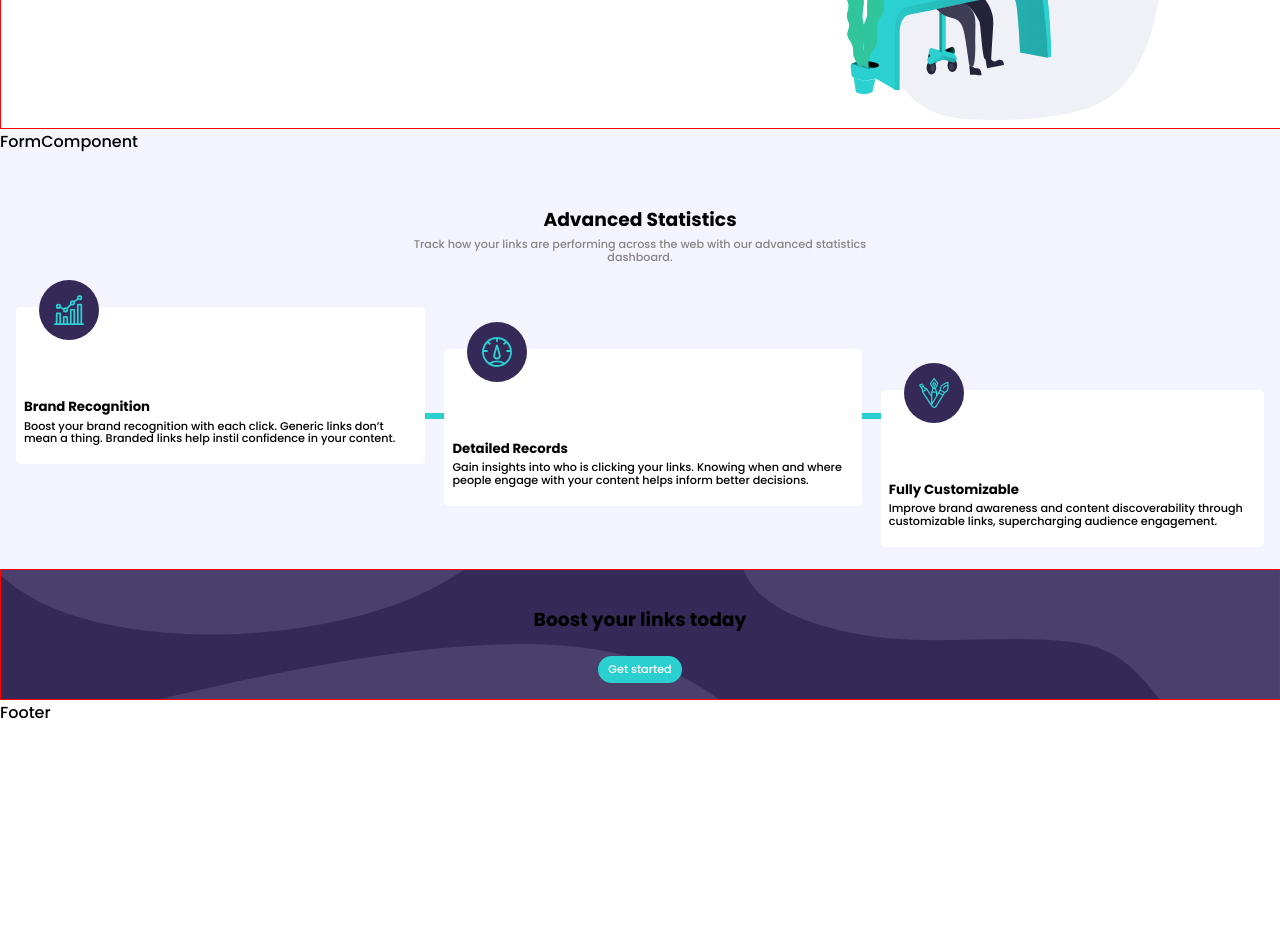
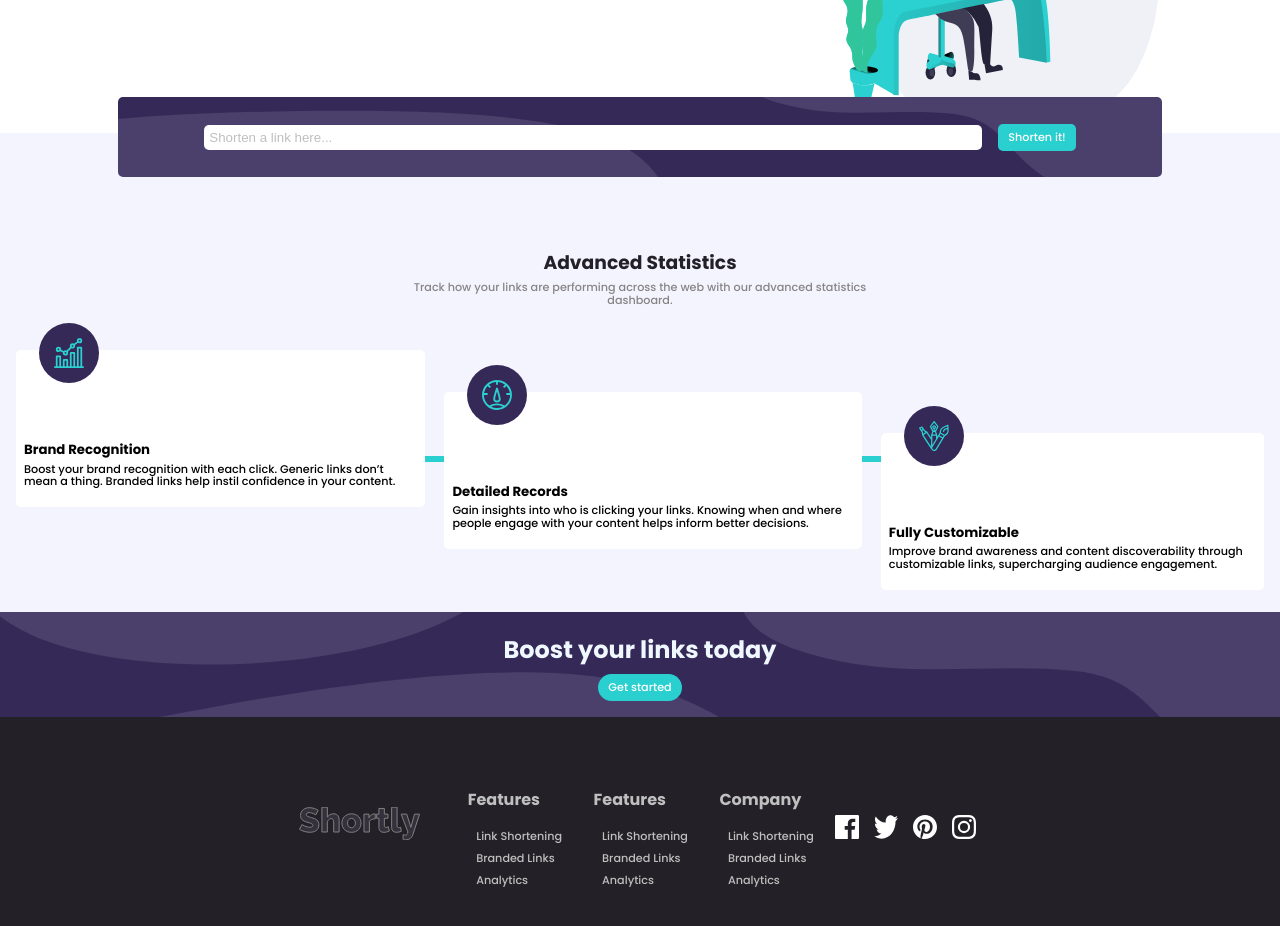
Before and after one commit to msi117/url-shortening-api-landing-page, a React (Create React App) app: page / in a window 1280 px wide. Shown: the part 300-1226 px from the top of the page. Before the commit the page ends 1025 px from the top, so only its background shows below. Built offline with nearby package versions, Linux system fonts and the light colour scheme.

Commit message:
Project Ready

```diff
--- a/src/components/ArticleComponent.jsx
+++ b/src/components/ArticleComponent.jsx
@@ -1,28 +1,14 @@
-import React, { useState } from "react";
 import Brand from "../images/icon-brand-recognition.svg";
 import Detail from "../images/icon-detailed-records.svg";
 import Fully from "../images/icon-fully-customizable.svg";
 import FormComponent from "./FormComponent";
 
 function ArticleComponent() {
-  const [data, setData] = useState({});
-
-  const getShortUrl = async () => {
-    const req = await fetch(
-      `https://api.shrtco.de/v2/shorten?url=https://apple.com`
-    );
-    const res = await req.json();
-    console.log(res.ok);
-    setData(res);
-  };
-
   return (
     <article>
       <div className="article">
-          <div className="formcomponent">
-              {/* todo Form Component */}
-              <FormComponent />
-          </div>
+        <FormComponent />
+
         <div className="head">
           <h3>Advanced Statistics</h3>
           <p>
--- a/src/components/Aside.jsx
+++ b/src/components/Aside.jsx
@@ -3,7 +3,7 @@ import React from 'react'
 function Aside() {
   return (
     <aside>
-        <h3>Boost your links today</h3>
+        <h2>Boost your links today</h2>
         <button className="btn started">Get started</button>
     </aside>
   )
--- a/src/components/Footer.jsx
+++ b/src/components/Footer.jsx
@@ -1,11 +1,52 @@
-import React from 'react'
+import React from "react";
+import {ReactComponent as Logo} from "../images/logo.svg";
+import Facebook from "../images/icon-facebook.svg"
+import Twitter from "../images/icon-twitter.svg"
+import Pinterest from "../images/icon-pinterest.svg"
+import Instagram from "../images/icon-instagram.svg"
+
 
 function Footer() {
   return (
     <footer>
-        Footer
+      <div className="footer-container">
+        <Logo fill="gray" stroke="gray"/>
+      </div>
+      <div className="lists">
+      <div className="list-container">
+        <h6>Features</h6>
+      <ul>
+        <li>Link Shortening</li>
+        <li>Branded Links</li>
+        <li>Analytics</li>
+      </ul>
+      </div>
+      <div className="list-container">
+        <h6>Features</h6>
+      <ul>
+        <li>Link Shortening</li>
+        <li>Branded Links</li>
+        <li>Analytics</li>
+      </ul>
+      </div>
+      <div className="list-container">
+        <h6>Company</h6>
+      <ul>
+        <li>Link Shortening</li>
+        <li>Branded Links</li>
+        <li>Analytics</li>
+      </ul>
+      </div>
+      </div>
+        <div className="social-icons">
+          <img src={Facebook} alt="" />
+          <img src={Twitter} alt="" />
+          <img src={Pinterest} alt="" />
+          <img src={Instagram} alt="" />
+
+        </div>
     </footer>
-  )
+  );
 }
 
-export default Footer
+export default Footer;
--- a/src/components/FormComponent.jsx
+++ b/src/components/FormComponent.jsx
@@ -1,9 +1,65 @@
-import React from 'react'
+import React, { useState } from "react";
+import LinksComponent from "./LinksComponent";
 
 function FormComponent() {
+  const [url, setUrl] = useState("");
+  const [links, setLinks] = useState([]);
+
+  //Input Handler
+  const handleInput = (e) => {
+    // console.log(e.target.value);
+    setUrl(e.target.value);
+  };
+
+  // Button Handler
+  const handleButton = () => {
+    fetchUrl(url);
+  };
+
+  // Async Fetch URL
+  const fetchUrl = async (value) => {
+    const req = await fetch(`https://api.shrtco.de/v2/shorten?url=${value}`);
+    const res = await req.json();
+    console.log( typeof res, res  );
+
+    const updated_list = [
+        ...links,
+        res
+    ]
+
+    setLinks(updated_list)
+
+
+  };
+
+
+  const handleTest = () => {
+      console.log('test button clicked');
+      console.log(url,links);
+  }
+
   return (
-    <div>FormComponent</div>
-  )
+    <div>
+
+      <div className="url-container">
+        {/* <button onClick={handleTest}>testing button</button> */}
+
+        <input
+          type="text"
+          name="url"
+          id="url"
+          placeholder="Shorten a link here..."
+          onChange={handleInput}
+        />
+        <button className="btn" id="shorten" onClick={handleButton}>
+          Shorten it!
+        </button>
+      </div>
+      <div className="added-links">
+        {links ? links.map((link) => <LinksComponent key={link.result.code} link={link} />) : ""}
+      </div>
+    </div>
+  );
 }
 
-export default FormComponent
+export default FormComponent;
--- a/src/components/Header.jsx
+++ b/src/components/Header.jsx
@@ -1,20 +1,28 @@
 /* eslint-disable jsx-a11y/anchor-is-valid */
-import React from "react";
+import React, { useState } from "react";
 import Logo from "../images/logo.svg";
+import Menu from "../images/menu.svg"
 function Header() {
+  const [showNav, setShowNav] = useState(false);
+
   return (
     <header>
       <div className="header-container">
-        <nav>
-          <img src={Logo}  alt="Shortly Logo" />
+        <img src={Logo} alt="Shortly Logo" id="image" />
+        <nav id={showNav ? "show" : ""}>
           <a href="#">Features</a>
           <a href="#">Pricing</a>
           <a href="#">Resources</a>
         </nav>
-        <div className="logins-container">
+        <div className="logins-container" id={showNav ? "show" : ""}>
           <button className="btn">Login</button>
           <button className="btn">Sign Up</button>
         </div>
+        <button
+          className="hidden"
+          id="menu"
+          onClick={() => setShowNav(!showNav)}
+        > <img src={Menu} alt="Menu" /> </button>
       </div>
     </header>
   );
--- /dev/null
+++ b/src/components/LinksComponent.jsx
@@ -0,0 +1,18 @@
+import React from "react";
+
+function LinksComponent({ link }) {
+  return (
+    <div className="url">
+      <div>
+        {" "}
+        <p className="full-url"> {link.result.original_link} </p>
+      </div>
+      <div className="combined">
+        <a href={link.result.full_short_link}>{link.result.full_short_link} </a>
+        <button className="copy-button">Copy</button>
+      </div>
+    </div>
+  );
+}
+
+export default LinksComponent;
--- a/src/index.css
+++ b/src/index.css
@@ -86,7 +86,7 @@ button:hover {
 }
 
 section {
-  border: 1px solid red;
+  /* border: 1px solid red; */
   display: flex;
   gap: 2rem;
   height: 20rem;
@@ -115,7 +115,7 @@ h1 {
 }
 
 aside {
-  border: 1px solid red;
+  /* border: 1px solid red; */
   height: 25%;
   background: 0 0 / 100% 100% url("./images/bg-boost-desktop.svg") var(--Very-Dark-Blue);
   display: flex;
@@ -124,8 +124,12 @@ aside {
   column-gap: 0;
 }
 
+h2 {
+  color: aliceblue;
+}
+
 h3 {
-  color: black;
+  color: var(--Very-Dark-Violet);
   padding: 1rem;
   font-weight: 700;
 }
@@ -156,6 +160,7 @@ article {
 .tail {
   /* position: relative; */
 }
+
 .details-container {
   display: flex;
   padding: 1rem;
@@ -181,10 +186,12 @@ p {
 .box1 {
   align-self: flex-start;
 }
+
 .box2 {
   align-self: center;
 
 }
+
 .box3 {
   align-self: flex-end;
 }
@@ -210,3 +217,336 @@ p {
   top: -35px;
   left: 15px;
 }
+
+.url-container {
+  width: 80%;
+  margin: 0 auto;
+  padding: 10px;
+  position: relative;
+  top: -2.25rem;
+  background: 0 0 / 100% 100% url("./images/bg-shorten-desktop.svg") var(--Very-Dark-Blue);
+  border-radius: 5px;
+  display: flex;
+  justify-content: center;
+  align-items: center;
+  height: 60px;
+  gap: 1rem;
+}
+
+input[type='text'] {
+  width: 75%;
+  padding: 5px;
+  border-radius: 5px;
+  border: none;
+}
+
+input[type='text']::placeholder {
+  color: var(--Gray);
+}
+
+#shorten {
+  border-radius: 5px;
+  padding: 5px 10px;
+}
+
+.added-links {
+  width: 80%;
+  /* border: 1px solid red; */
+  margin: 0 auto;
+  margin-top: -1rem;
+}
+
+.url {
+  background-color: white;
+  margin-bottom: .7rem;
+  border-radius: 5px;
+  display: flex;
+  justify-content: space-between;
+  align-items: center;
+}
+
+.url p {
+  margin-top: 10px;
+  font-size: .7rem;
+  padding: 0 10px;
+}
+
+.full-url {
+  font-weight: 500;
+}
+
+a {
+  text-decoration: none;
+  color: var(--cyan);
+  margin-right: .7rem;
+}
+
+.combined {
+  display: flex;
+  align-items: center;
+
+}
+
+.copy-button {
+  border-radius: 3px;
+  height: 20px;
+  width: 50px;
+  padding: 0;
+  margin-right: 15px;
+}
+
+
+/* extra button */
+.hidden {
+  display: none;
+  position: absolute;
+  top: 20px;
+  right: 30px;
+}
+
+footer {
+  background-color: var(--Very-Dark-Violet) ;
+  display: flex;
+  justify-content: center;
+  align-items: center;
+  gap: 1rem;
+  padding: 2rem 0;
+
+}
+
+.footer-container  {
+
+}
+
+.lists {
+  display: flex;
+}
+
+.list-container {
+
+}
+
+h6 {
+  color: var(--Gray);
+  font-size: 1rem;
+  margin-left: 25%;
+  margin-bottom: 0;
+}
+
+ul {
+  list-style: none;
+
+}
+li {
+  font-size: .7rem;
+  color: var(--Gray);
+  margin-bottom: 5px;
+  cursor: pointer;
+
+
+}
+
+.social-icons {
+  display: flex;
+  gap: 5px;
+}
+
+.social-icons img {
+  padding: 5px;
+  cursor: pointer;
+}
+.social-icons img:hover {
+  fill: var(--cyan);
+}
+
+@media screen and (max-width: 375px) {
+  .hidden {
+    display: block;
+
+  }
+
+  #menu {
+    background: none;
+
+  }
+
+
+
+  nav,
+  .logins-container {
+    display: none;
+    flex: 50%;
+  }
+
+  nav {
+    align-items: flex-start;
+  }
+
+  nav a {
+    font-size: 1rem;
+  }
+
+  #image {
+    position: absolute;
+    top: 20px;
+  }
+
+  .logins-container {
+    align-items: flex-end;
+  }
+
+  .logins-container button {
+    width: 70%;
+    align-items: center;
+    margin: 0 auto;
+    justify-content: center;
+    align-self: center;
+  }
+
+  #show {
+    display: flex;
+    flex-direction: column;
+    margin-top: 50px;
+  }
+
+  header {}
+
+  section {
+    flex-direction: column;
+    gap: 0;
+    padding: 0;
+    width: 100%;
+    height: 30rem;
+    padding-bottom: 2rem;
+  }
+
+  .left {
+    width: 90%;
+    order: 2;
+    text-align: center;
+  }
+
+
+
+  .right {
+    order: 1;
+    width: 90%;
+    height: 500px;
+    background: top right / 90% 100% url("./images/illustration-working.svg") no-repeat;
+
+  }
+
+  .url-container {
+    width: 90%;
+    flex-direction: column;
+  }
+
+  input[type='text'] {
+    width: 95%;
+  }
+
+  .url-container button {
+    width: 95%;
+    padding: 5px;
+  }
+
+  .added-links {
+    width: 95%;
+  }
+
+  .url {
+    flex-direction: column;
+    align-content: center;
+    align-items: center;
+  }
+
+  .combined {
+    flex-direction: column;
+    width: 80%;
+    padding: 10px;
+  }
+
+  .combined button {
+    width: 100%;
+  }
+
+
+  article {
+    height: 900px;
+  }
+
+  .head {
+    width: 80%;
+    padding: 0;
+  }
+
+  .tail {
+    margin-top: 20px;
+  }
+
+  .details-container {
+    flex-direction: column;
+  }
+
+  .box {
+    margin-bottom: 1.5rem;
+    text-align: center;
+  }
+
+  .icon-container {
+    left: 50%;
+    transform: translateX(-50%);
+  }
+
+  h5 {
+    margin-top: -25px;
+    font-size: 1.3rem;
+  }
+
+  p {
+    margin-top: -25px;
+    color: rgb(174, 174, 174);
+    font-size: .8rem;
+    line-height: 1rem;
+  }
+
+  aside {}
+
+  aside button {
+    width: 10rem;
+    height: 2.5rem;
+    margin-bottom: 20px;
+  }
+
+  h3 {
+    font-size: 1.6rem;
+    font-weight: 700;
+    margin-bottom: 10px;
+  }
+
+  footer {
+    flex-direction: column;
+  }
+
+  .footer-container {
+    margin-bottom: -10%;
+  }
+
+
+  .lists {
+    margin-left: -10%;
+    flex-direction: column;
+    text-align: center;
+  }
+
+  h6 {
+    font-size: 1.2rem;
+  }
+
+
+
+  li {
+    font-size: 1rem;
+  }
+
+}
```
Also changed, not shown: src/images/menu.svg (added).
